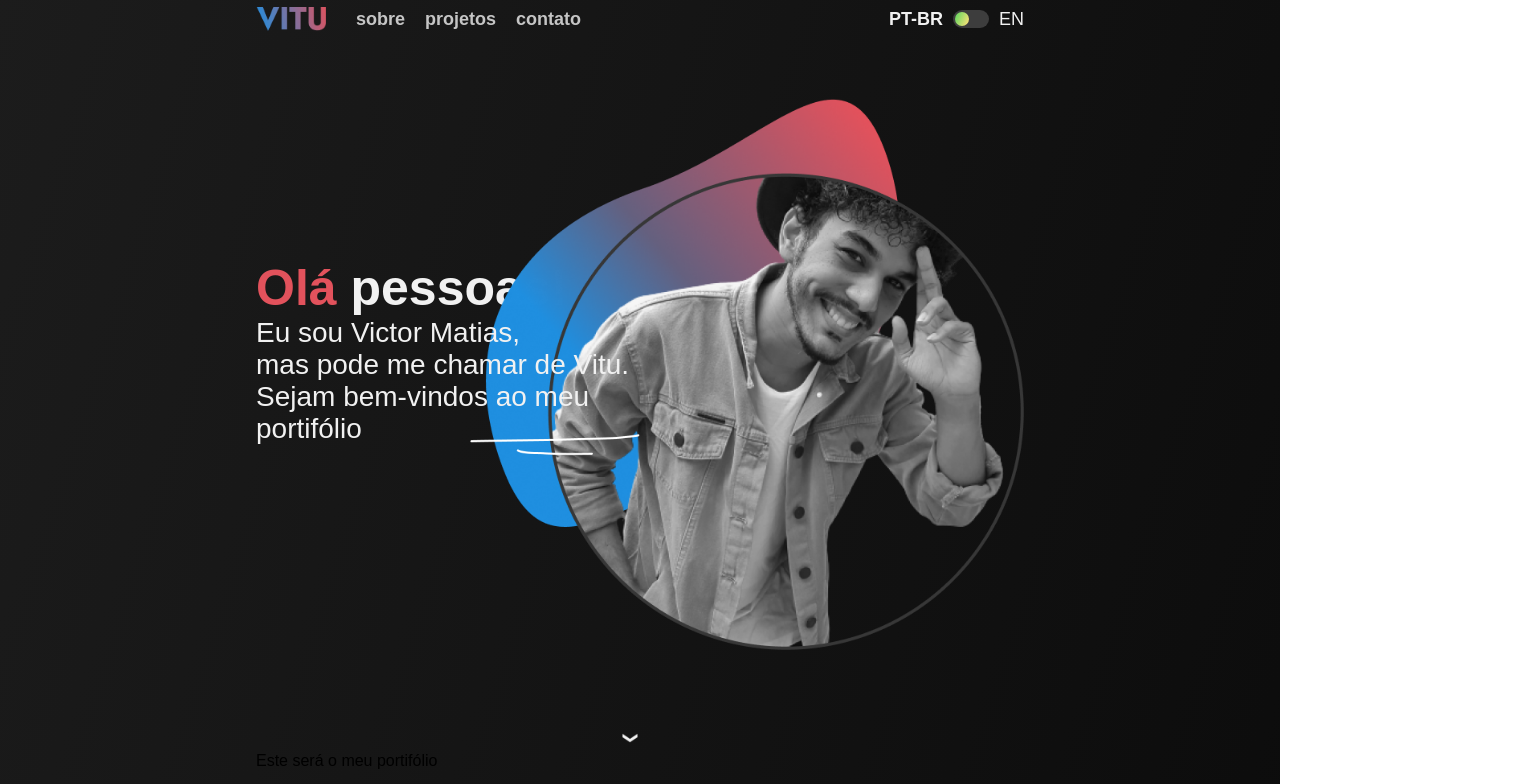
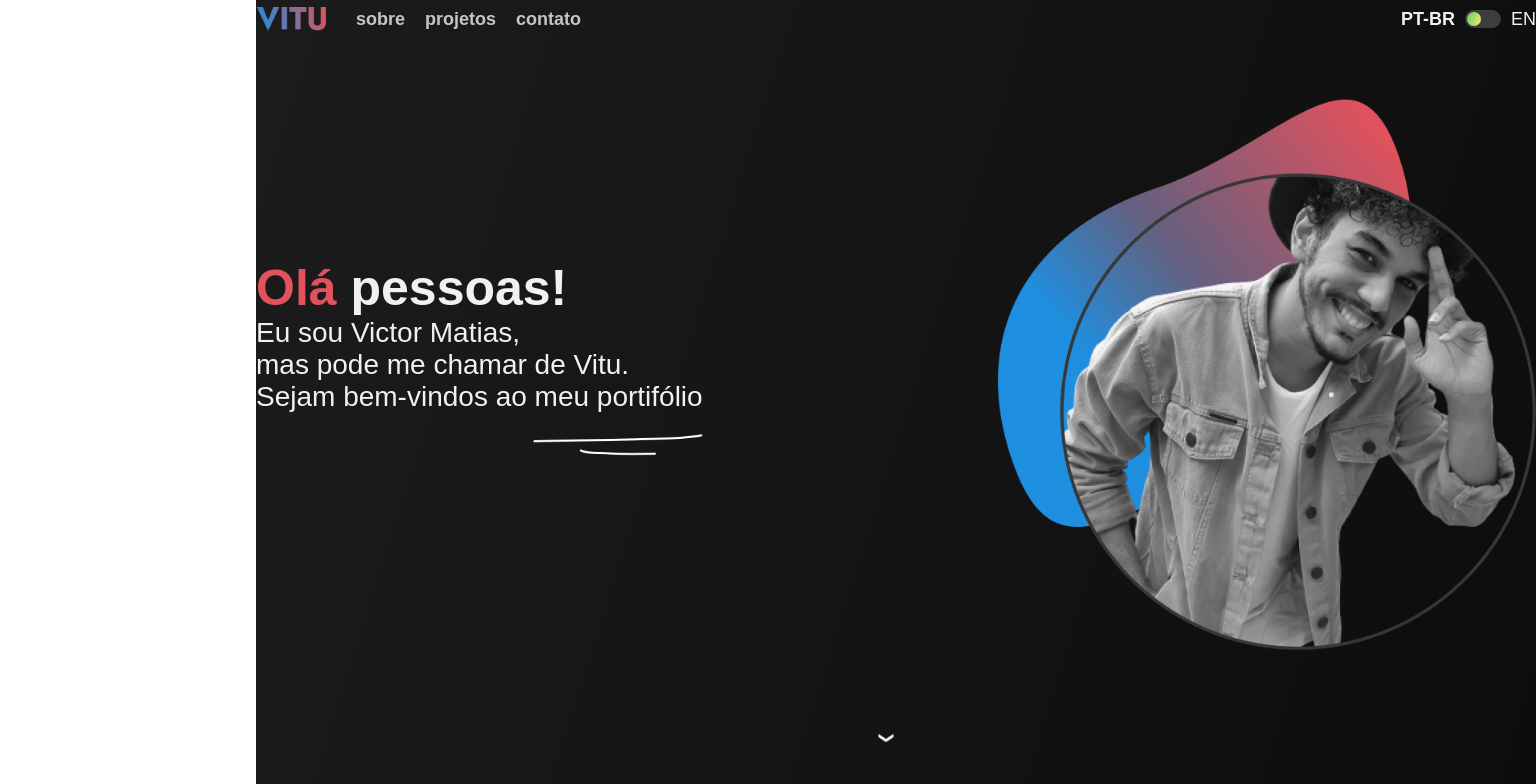
Before and after one commit to victormatia/portifolio, a React (Vite) app: page / in a window 1280 px wide. Shown: the part 16-800 px from the top of the page, 1536 px wide, since content can reach past the window. Built offline with nearby package versions, Linux system fonts and the light colour scheme; a web font is replaced by a local one.

Commit message:
refactor: App.jsx

```diff
--- a/src/App.jsx
+++ b/src/App.jsx
@@ -1,19 +1,20 @@
 import React from 'react'
 import Header from './components/Header'
 import './css/index.css'
+import About from './pages/About'
 import Home from './pages/Home'
 
 function App() {
   return (
-    <>
+    <main>
       <section className='home-background'>
-        <main>
-          <Header />
-          <Home />
-          <div>Este será o meu portifólio</div>
-        </main>
+        <Header />
+        <Home />
       </section>
-    </>
+      <section className='about-background'>
+        <About />
+      </section>
+    </main>
   )
 }
 
```
